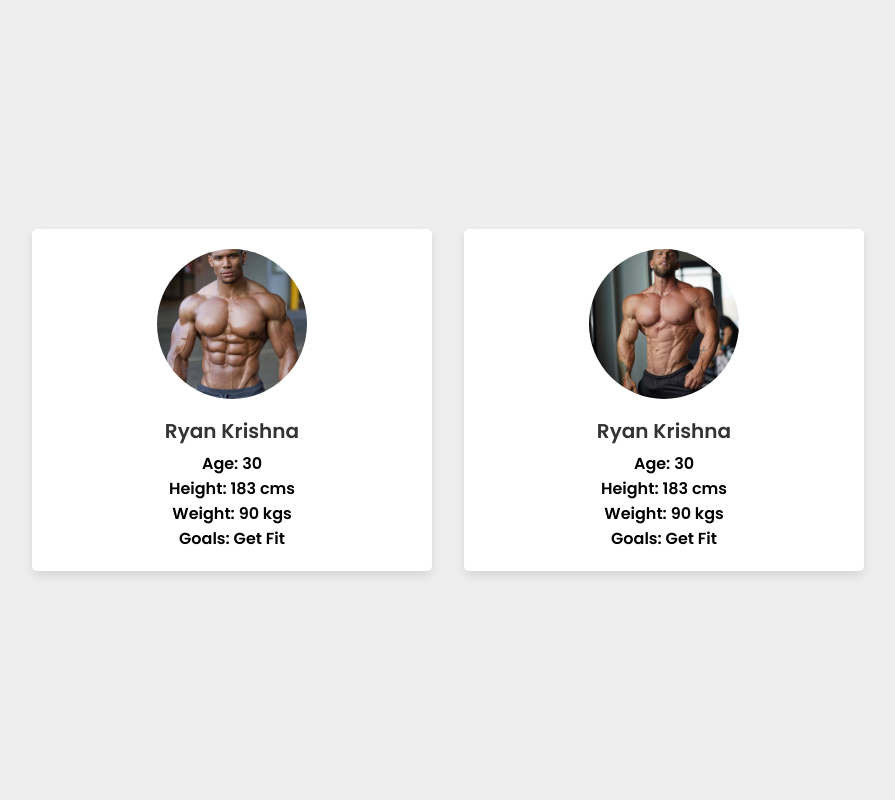
After one commit to FireQueen-3010/Svasthyam, a PHP site: page /findfriends.php in a window 1280 px wide. The commit adds this page. Shown: the whole page, without its empty margins (192-1087 px from the left). Run offline with PHP 8.4, Linux system fonts and the light colour scheme.

Commit message:
Added find friends page

```diff
--- /dev/null
+++ b/findfriends.php
@@ -0,0 +1,50 @@
+<!DOCTYPE html>
+<html lang="en">
+<head>
+   <meta charset="UTF-8">
+   <meta http-equiv="X-UA-Compatible" content="IE=edge">
+   <meta name="viewport" content="width=device-width, initial-scale=1.0">
+   <title>Network with others</title>
+
+    <!-- custom css file link  -->
+    <link rel="stylesheet" href="login-system/css/style.css">
+
+</head>
+<body>
+
+<div class="container">
+
+   <div class="profile" style="margin-right: 2rem;">
+    <?php
+        //  $select = mysqli_query($conn, "SELECT * FROM `user_form` WHERE id = '$user_id'") or die('query failed');
+        //  if(mysqli_num_rows($select) > 0){
+        //     $fetch = mysqli_fetch_assoc($select);
+        //  }
+        //  if($fetch['image'] == ''){
+        //     echo '<img src="images/default-avatar.png">';
+        //  }else{
+        //     echo '<img src="uploaded_img/'.$fetch['image'].'">';
+        //  }
+      ?>
+      <img src="images/trainer1.jpg">
+      <!-- <h3><?php //echo $fetch['name']; ?></h3> -->
+      <h3>Ryan Krishna</h3>
+      <h4>Age: 30</h4>
+      <h4>Height: 183 cms</h4>
+      <h4>Weight: 90 kgs</h4>
+      <h4>Goals: Get Fit</h4>
+   </div>
+   <div class="profile">
+
+      <img src="images/trainer2.jpg">
+      <h3>Ryan Krishna</h3>
+      <h4>Age: 30</h4>
+      <h4>Height: 183 cms</h4>
+      <h4>Weight: 90 kgs</h4>
+      <h4>Goals: Get Fit</h4>
+   </div>
+
+</div>
+
+</body>
+</html>
--- a/login-system/home.php
+++ b/login-system/home.php
@@ -22,7 +22,7 @@ if(isset($_GET['logout'])){
    <meta charset="UTF-8">
    <meta http-equiv="X-UA-Compatible" content="IE=edge">
    <meta name="viewport" content="width=device-width, initial-scale=1.0">
-   <title>home</title>
+   <title>User Dashboard</title>
 
     <!-- custom css file link  -->
     <link rel="stylesheet" href="css/style.css">
```
